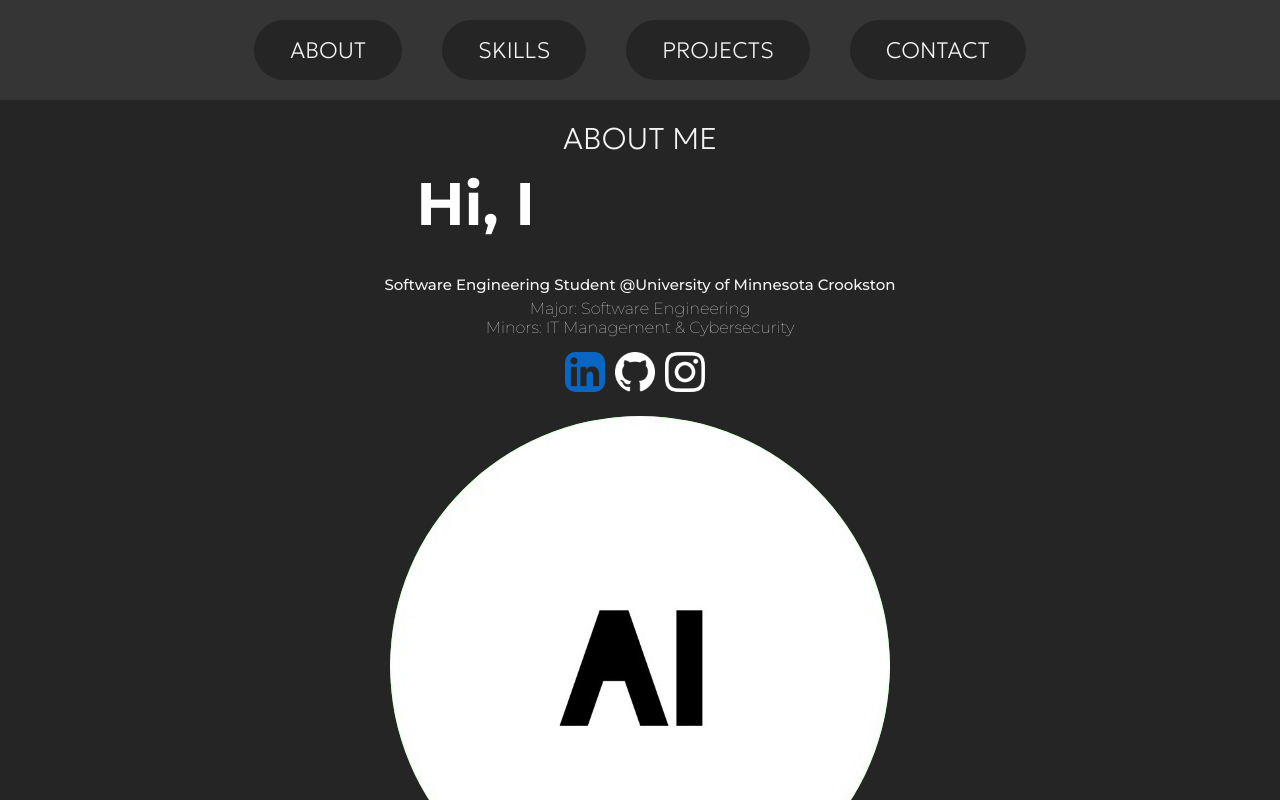
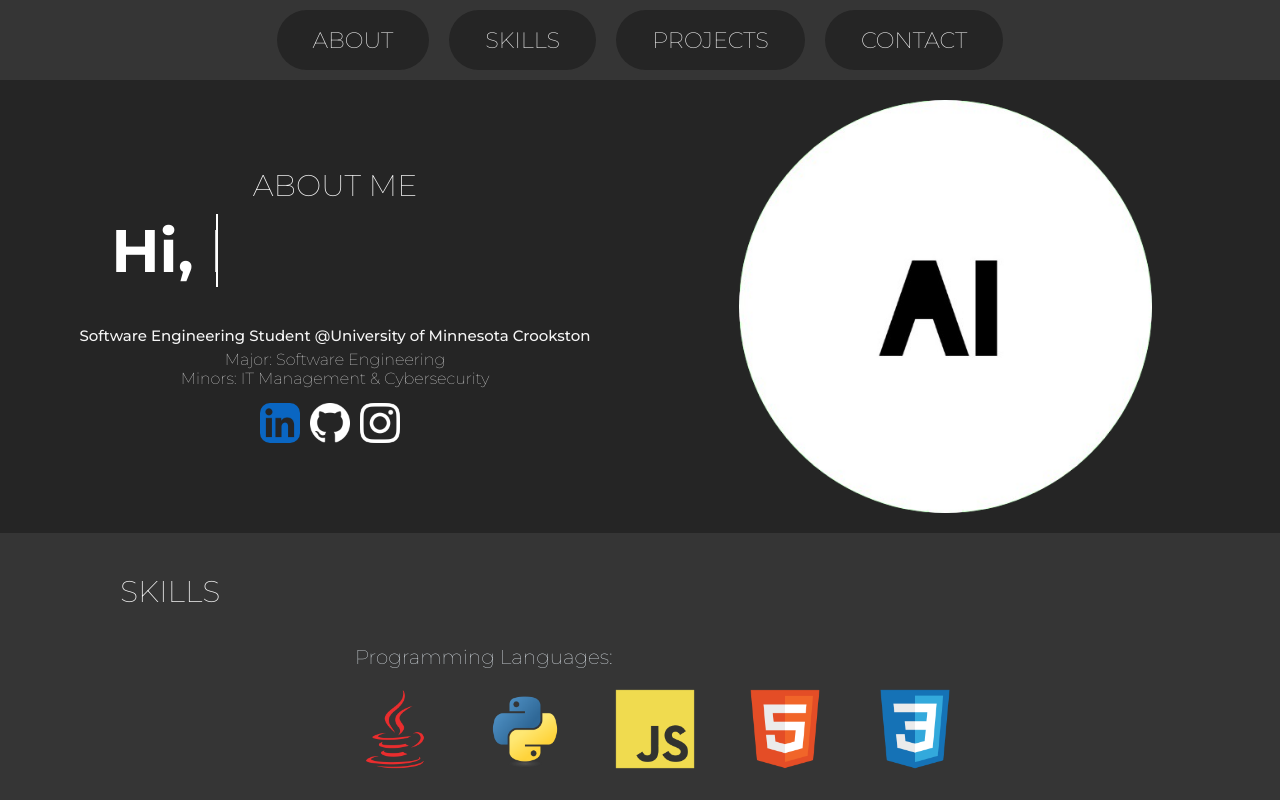
Before and after one commit to Alina-Ivashchenko/Portfolio, a React (Vite) app: page / in a window 1280 px wide. Shown: the top 800 px of the page. Built offline with nearby package versions, Linux system fonts and the light colour scheme.

Commit message:
Add files via upload

```diff
--- a/src/components/NavBar/navbar.css
+++ b/src/components/NavBar/navbar.css
@@ -1,19 +1,33 @@
 @keyframes neon-glow {
     from {
-      text-shadow:
-        1 0 10px white;
+        text-shadow:
+            1px 0 10px white;
     }
     to {
-      text-shadow:
-        0 0 10px white;
+        text-shadow:
+            0 0 10px white;
     }
 }
 
 @keyframes fadeIn {
     0% { opacity: 0; }
     100% { opacity: 1; }
-  }
+}
 
+body {
+    font-family: 'Montserrat', sans-serif;
+    color: whitesmoke;
+    margin: 0;
+    padding: 0;
+    height: 100%;
+}
+
+.container {
+    width: 100%;
+    max-width: 1200px;
+    margin: 0 auto;
+    padding: 0 20px;
+}
 
 .btn {
     display: flex;
@@ -46,33 +60,205 @@
     justify-content: center;
     width: 100%;
     animation: fadeIn ease-in-out 0.5s;
+    padding: 0;
+}
+
+.navbar a {
+    text-decoration: none;
+    color: whitesmoke;
+}
+
+.navbar .btn {
+    margin: 10px;
 }
 
 @media (max-width: 768px) {
     .navbar {
         flex-direction: column;
         align-items: center;
-        gap: 10px;
+        gap: 15px;
+        width: 100%;
     }
 
     .btn {
-        font-size: 1.2em;
+        font-size: 1.3em;
         padding: 12px 25px;
-        margin: 10px;
+        margin: 15px;
     }
 }
-
 
 @media (max-width: 480px) {
     .navbar {
         flex-direction: column;
         align-items: center;
-        gap: 8px;
+        gap: 10px;
+        width: 100%;
     }
 
     .btn {
-        font-size: 1.1em;
+        font-size: 1.2em;
         padding: 10px 20px;
-        margin: 8px;
+        margin: 12px;
     }
 }
+
+.about {
+    display: flex;
+    background-color: rgb(37, 37, 37);
+    padding: 20px;
+    width: 100%;
+    justify-content: center;
+}
+
+.info {
+    text-align: left;
+    width: 100%;
+    animation: fadeIn 2s ease-in-out;
+}
+
+.title {
+    color: whitesmoke;
+    font-size: 30px;
+    margin: 0px;
+    font-weight: 150;
+}
+
+h1 {
+    color: whitesmoke;
+    font-size: 60px;
+    font-family: Montserrat;
+    margin: 10px 25px 20px 10px;
+    white-space: nowrap;
+    overflow: hidden;
+    border-right: 2px solid white;
+    display: inline-block;
+    animation: typewriter 5s steps(40, end) 1s 1 normal both, blink 0.7s step-end infinite;
+}
+
+.about-info {
+    color: whitesmoke;
+    font-size: 15px;
+    font-weight: 500;
+    font-family: Montserrat;
+    margin-bottom: 5px;
+}
+
+.major {
+    color: whitesmoke;
+    font-family: Montserrat;
+    font-weight: 100;
+    margin: 0px;
+}
+
+.logosForAbout {
+    margin-right: 10px;
+    margin-top: 15px;
+    width: 40px;
+    display: inline;
+    border-radius: 25%;
+    transition: transform 0.3s ease, box-shadow 0.3s ease;
+}
+
+.logosForAbout:hover {
+    transform: scale(1.1);
+    box-shadow: 0 0 5px rgba(255, 255, 255, 0.6);
+}
+
+.about_section {
+    opacity: 0;
+    transform: translateY(20px);
+    transition: opacity 1.5s ease-out, transform 1.5s ease-out;
+    display: flex;
+    flex-direction: column;
+    align-items: center;
+    justify-content: center;
+    width: 100%;
+}
+
+.about_section.visible {
+    opacity: 1;
+    transform: translateY(0);
+}
+
+.about_content {
+    display: flex;
+    flex-direction: row;
+    align-items: center;
+    justify-content: center;
+    width: 100%;
+    max-width: 1200px;
+    flex-wrap: wrap;
+    gap: 20px;
+}
+
+.info {
+    flex: 1;
+    padding: 20px;
+    text-align: center;
+}
+
+.image-container {
+    flex: 1;
+    display: flex;
+    justify-content: center;
+    align-items: center;
+}
+
+.about-image {
+    max-width: 80%;
+    height: auto;
+    border-radius: 10px;
+}
+
+.typewriter-container {
+    max-width: 100%;
+    overflow: hidden;
+    width: 100%;
+    display: inline-block;
+}
+
+@keyframes typewriter {
+    0% { width: 0%; }
+    100% { width: 100%; }
+}
+
+@keyframes blink {
+    50% { border-color: transparent; }
+    100% { border-color: white; }
+}
+
+@media (max-width: 768px) {
+    .about_content {
+        flex-direction: column;
+    }
+
+    .image-container {
+        margin-top: 20px;
+    }
+
+    h1 {
+        font-size: 45px;
+    }
+
+    .about-info, .major {
+        font-size: 14px;
+    }
+}
+
+@media (max-width: 480px) {
+    h1 {
+        font-size: 35px;
+    }
+
+    .about-info, .major {
+        font-size: 12px;
+    }
+
+    .logosForAbout {
+        width: 30px;
+    }
+
+    .about-image {
+        max-width: 70%;
+    }
+}
```
